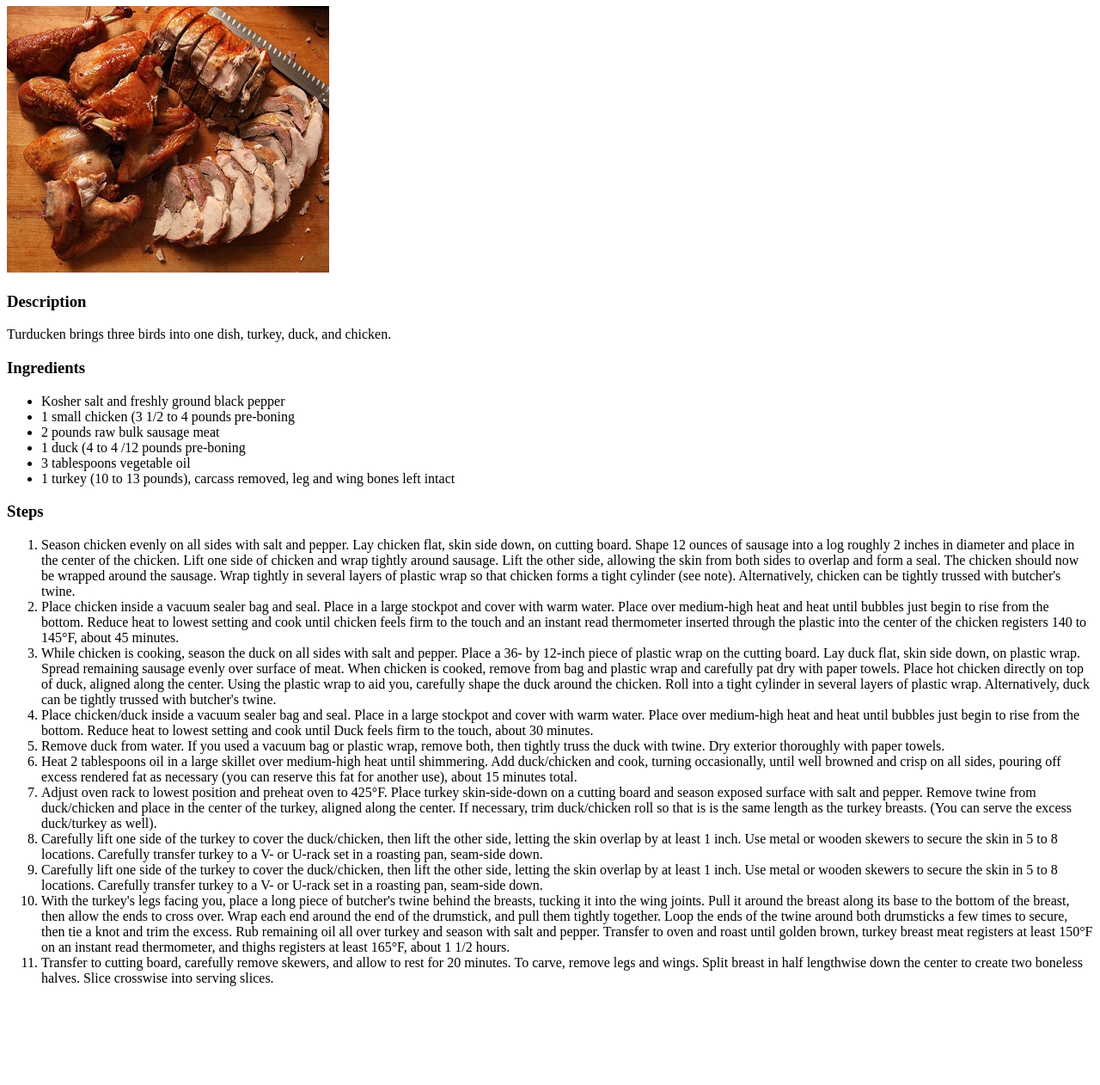
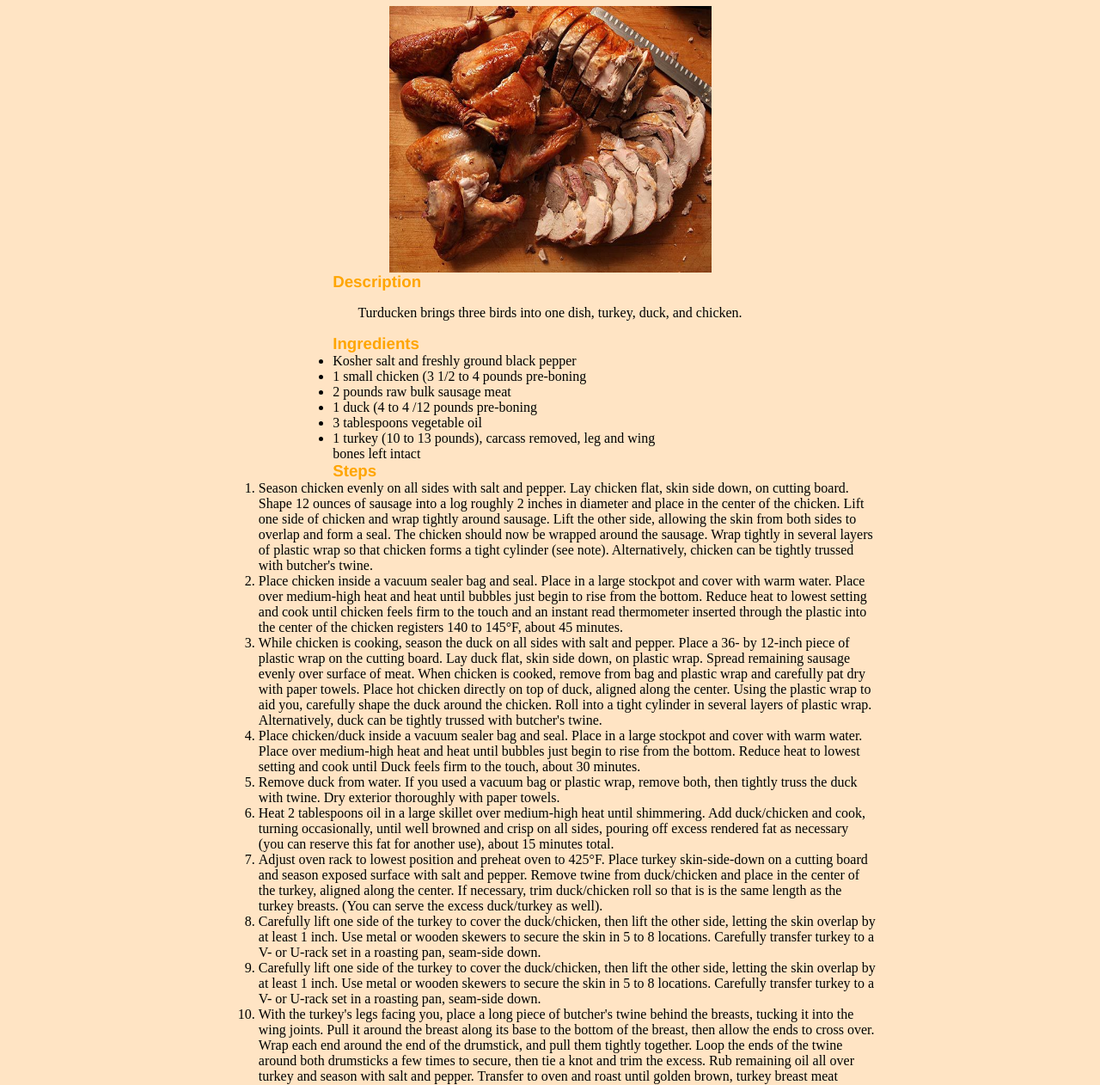
Before and after one commit to Aundress/odin-recipes, a plain HTML site: page recipes/turducken.html in a window 1280 px wide. Shown: the part 99-1361 px from the top of the page at 86% size. Before the commit the page ends 1262 px from the top, so only its background shows below. Drawn offline with Linux system fonts and the light colour scheme.

Commit message:
-m"css for turducken"

```diff
--- a/recipes/turducken.html
+++ b/recipes/turducken.html
@@ -3,16 +3,17 @@
     <head>
         <meta charset="utf-8">
         <meta name="viewport" content="width=device-width, initial-scale:1.0">
+        <link rel="stylesheet" href="../stylesheets.css">
         <title>Turducken</title>
     </head>
     <body>
         <a href="../index.html">Home</a>
         <h1>Turducken</h1>
-        <img src="../images/turducken.jpeg" height="310" width="375" alt="Image of cooked and cut turducken" title="Turducken">
+        <img src="../images/turducken.jpeg" height="310" width="375" alt="Image of cooked and cut turducken" id="food-pic">
         <h3>Description</h3>
-        <p>Turducken brings three birds into one dish, turkey, duck, and chicken.</p>
+        <p id="description">Turducken brings three birds into one dish, turkey, duck, and chicken.</p>
         <h3>Ingredients</h3>
-        <ul>
+        <ul class="ingredients">
             <li>Kosher salt and freshly ground black pepper</li>
             <li>1 small chicken (3 1/2 to 4 pounds pre-boning</li>
             <li>2 pounds raw bulk sausage meat</li>
@@ -21,7 +22,7 @@
             <li>1 turkey (10 to 13 pounds), carcass removed, leg and wing bones left intact</li>
         </ul>
         <h3>Steps</h3>
-        <ol>
+        <ol class="steps">
             <li>Season chicken evenly on all sides with salt and pepper. Lay chicken flat, skin side down, on cutting board.
                 Shape 12 ounces of sausage into a log roughly 2 inches in diameter and place in the center of
                  the chicken. Lift one side of chicken and wrap tightly around sausage.
```
